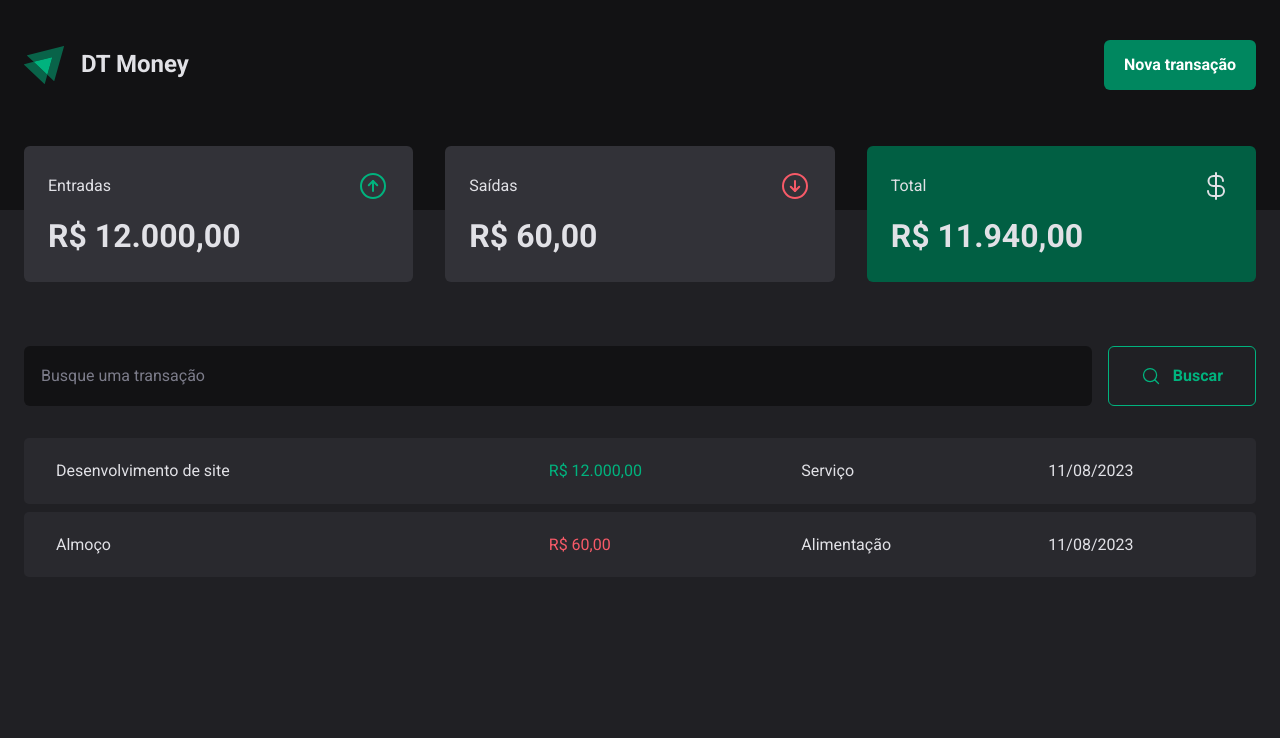
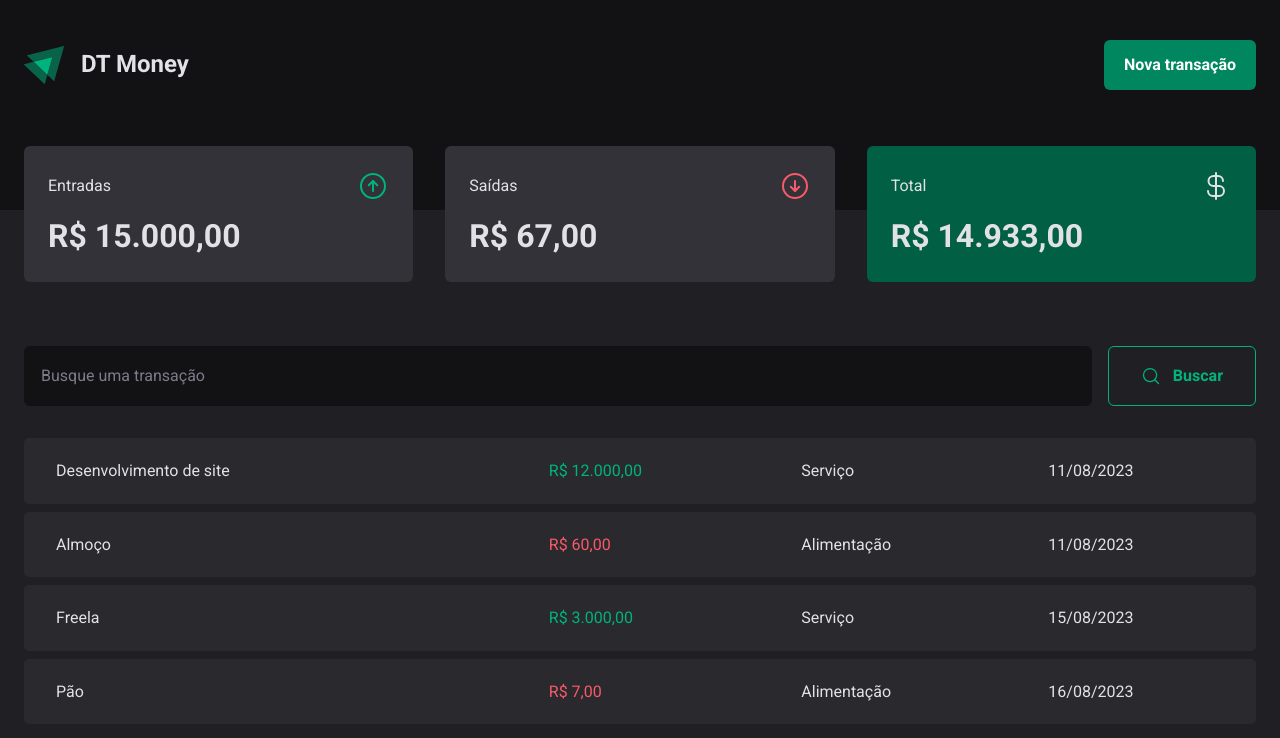
Before and after one commit to uitalorss/ignite-new-dt-money, a React (Vite) app: page / in a window 1280 px wide. Shown: the top 738 px of the page. Built offline with nearby package versions, Linux system fonts and the light colour scheme; data requests are answered from the project's data file.

Commit message:
inserindo atividade na lista via requisição post

```diff
--- a/server.json
+++ b/server.json
@@ -15,6 +15,22 @@
       "value": 60,
       "category": "Alimentação",
       "createdAt": "2023-08-11T23:46:40.992Z"
+    },
+    {
+      "description": "Freela",
+      "value": 3000,
+      "category": "Serviço",
+      "type": "income",
+      "createdAt": "2023-08-15T23:52:13.266Z",
+      "id": 3
+    },
+    {
+      "description": "Pão",
+      "value": 7,
+      "category": "Alimentação",
+      "type": "outcome",
+      "createdAt": "2023-08-16T00:10:33.110Z",
+      "id": 4
     }
   ]
 }
--- a/src/components/NewTransactionModal/index.tsx
+++ b/src/components/NewTransactionModal/index.tsx
@@ -4,6 +4,8 @@ import { ArrowCircleDown, ArrowCircleUp, X } from "phosphor-react";
 import * as z from "zod";
 import { Controller, useForm } from "react-hook-form";
 import { zodResolver } from "@hookform/resolvers/zod";
+import { useContext } from "react";
+import { TransactionsContext } from "../../contexts/TransactionsContext";
 
 const newTransactionModalSchema = z.object({
   description: z.string(),
@@ -16,7 +18,8 @@ type NewtransactionModalForm = z.infer<typeof newTransactionModalSchema>
 
 
 export function NewTransactionModal() {
-  const { register, handleSubmit, control } = useForm<NewtransactionModalForm>({
+  const { createTransaction } = useContext(TransactionsContext);
+  const { register, handleSubmit, control, reset } = useForm<NewtransactionModalForm>({
     resolver: zodResolver(newTransactionModalSchema),
     defaultValues: {
       type: "income"
@@ -24,7 +27,8 @@ export function NewTransactionModal() {
   })
 
   function handleNewTransaction(data: NewtransactionModalForm) {
-    console.log(data)
+    createTransaction(data);
+    reset();
   }
   return (
     <Dialog.Portal>
--- a/src/contexts/TransactionsContext.tsx
+++ b/src/contexts/TransactionsContext.tsx
@@ -10,9 +10,17 @@ interface Transaction {
   createdAt: string;
 }
 
+interface CreateTransactionProps {
+  description: string;
+  value: number;
+  category: string;
+  type: "income" | "outcome";
+}
+
 interface TransactionsContextType {
   transactions: Transaction[];
   loadTransactions: (query?: string) => Promise<void>;
+  createTransaction: (data: CreateTransactionProps) => Promise<void>
 }
 
 interface TransactionsContextProps {
@@ -33,12 +41,25 @@ export function TransactionsProvider({ children }: TransactionsContextProps) {
     setTransactions(response.data);
   }
 
+  async function createTransaction(data: CreateTransactionProps) {
+    const { description, value, category, type } = data;
+
+    const response = await api.post("/transactions", {
+      description,
+      value,
+      category,
+      type,
+      createdAt: new Date(),
+    })
+    setTransactions([...transactions, response.data])
+  }
+
   useEffect(() => {
     loadTransactions()
   }, [])
 
   return (
-    <TransactionsContext.Provider value={{ transactions, loadTransactions }}>
+    <TransactionsContext.Provider value={{ transactions, loadTransactions, createTransaction }}>
       {children}
     </TransactionsContext.Provider>
   )
```
